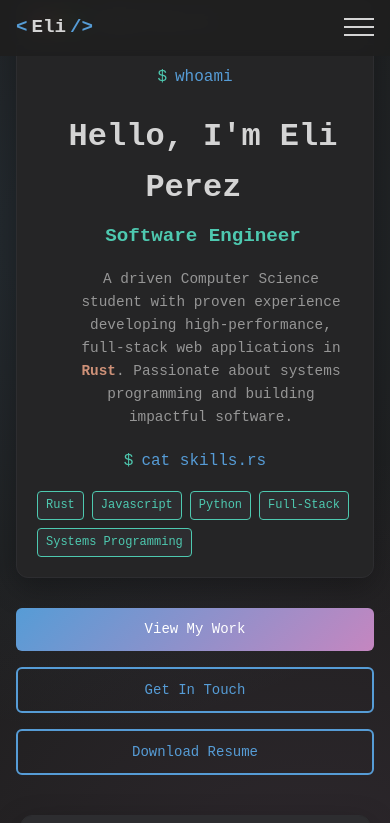
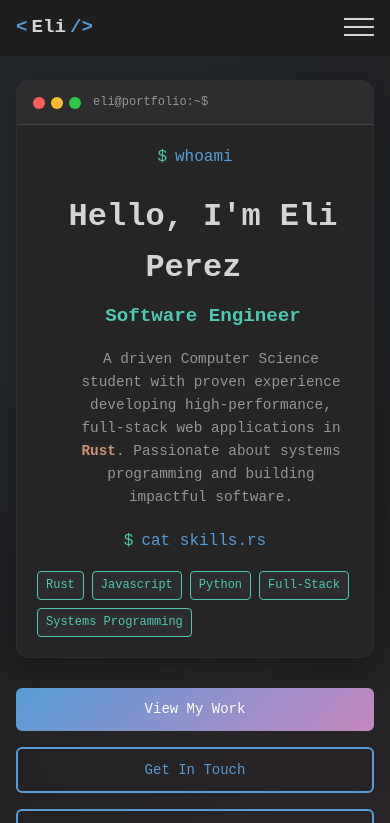
Before and after one commit to counterspecies/Portfolio-Website, a React (Create React App) app: page / in a window 390 px wide. Shown: the top 823 px of the page. Built offline with nearby package versions, Linux system fonts and the light colour scheme.

Commit message:
fixed mac controls being hidden

```diff
--- a/src/components/Hero.css
+++ b/src/components/Hero.css
@@ -193,6 +193,10 @@
 
 /* Responsive Design */
 @media (max-width: 768px) {
+  .hero {
+    padding-top: 80px; /* Account for fixed header */
+  }
+
   .hero .container {
     grid-template-columns: 1fr;
     gap: 40px;
```
